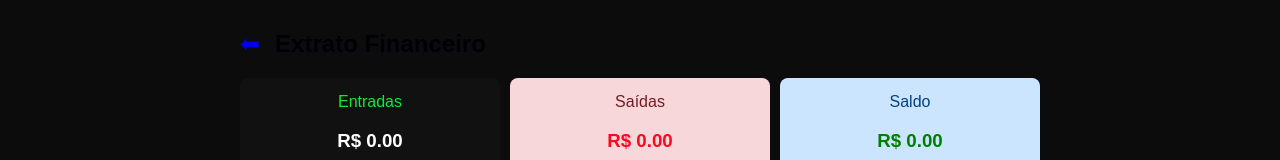
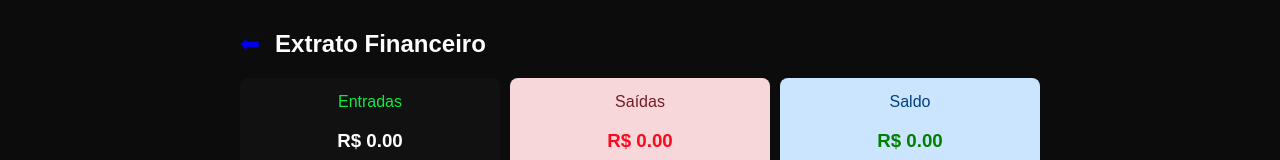
Before and after one commit to MaldivaSky/iContas, a React (Vite) app in the folder frontend/: page /extrato in a window 1280 px wide. Shown: the top 160 px of the page. Built offline with nearby package versions, Linux system fonts and the light colour scheme; no server answers; sample sign-in values are in the browser's storage.

Commit message:
Corrigindo FrontEnd

```diff
--- a/frontend/src/components/Extrato.jsx
+++ b/frontend/src/components/Extrato.jsx
@@ -60,7 +60,7 @@ function Extrato() {
             {/* CABEÇALHO COM BOTÃO VOLTAR */}
             <div style={{ display: 'flex', alignItems: 'center', marginBottom: '20px' }}>
                 <Link to="/" style={{ textDecoration: 'none', fontSize: '24px', marginRight: '15px' }}>⬅</Link>
-                <h2 style={{ margin: 0 }}>Extrato Financeiro</h2>
+                <h2 style={{ margin: 0, color: '#ffffffff' }}>Extrato Financeiro</h2>
             </div>
 
             {/* --- DASHBOARD (RESUMO) --- */}
```
